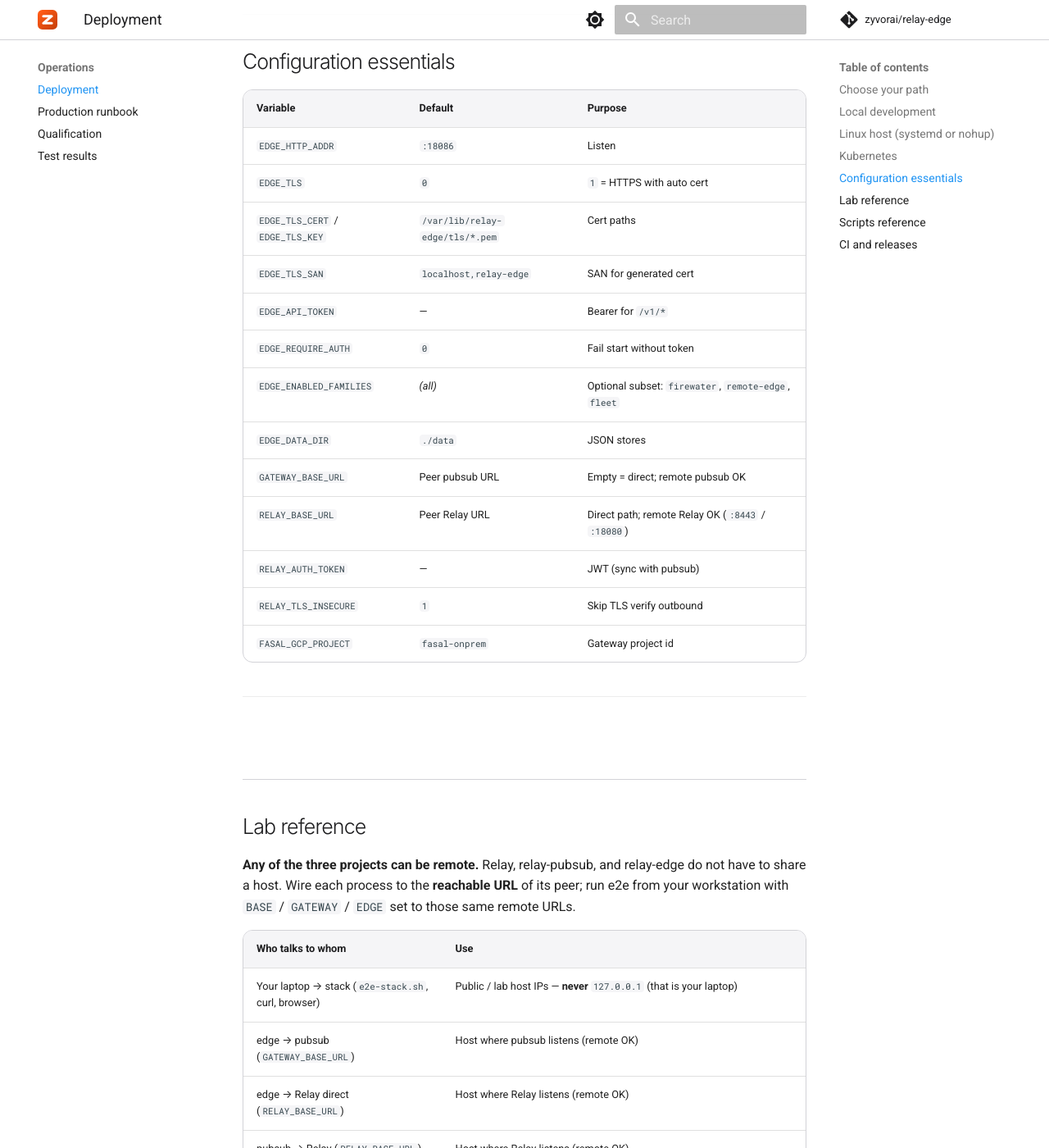
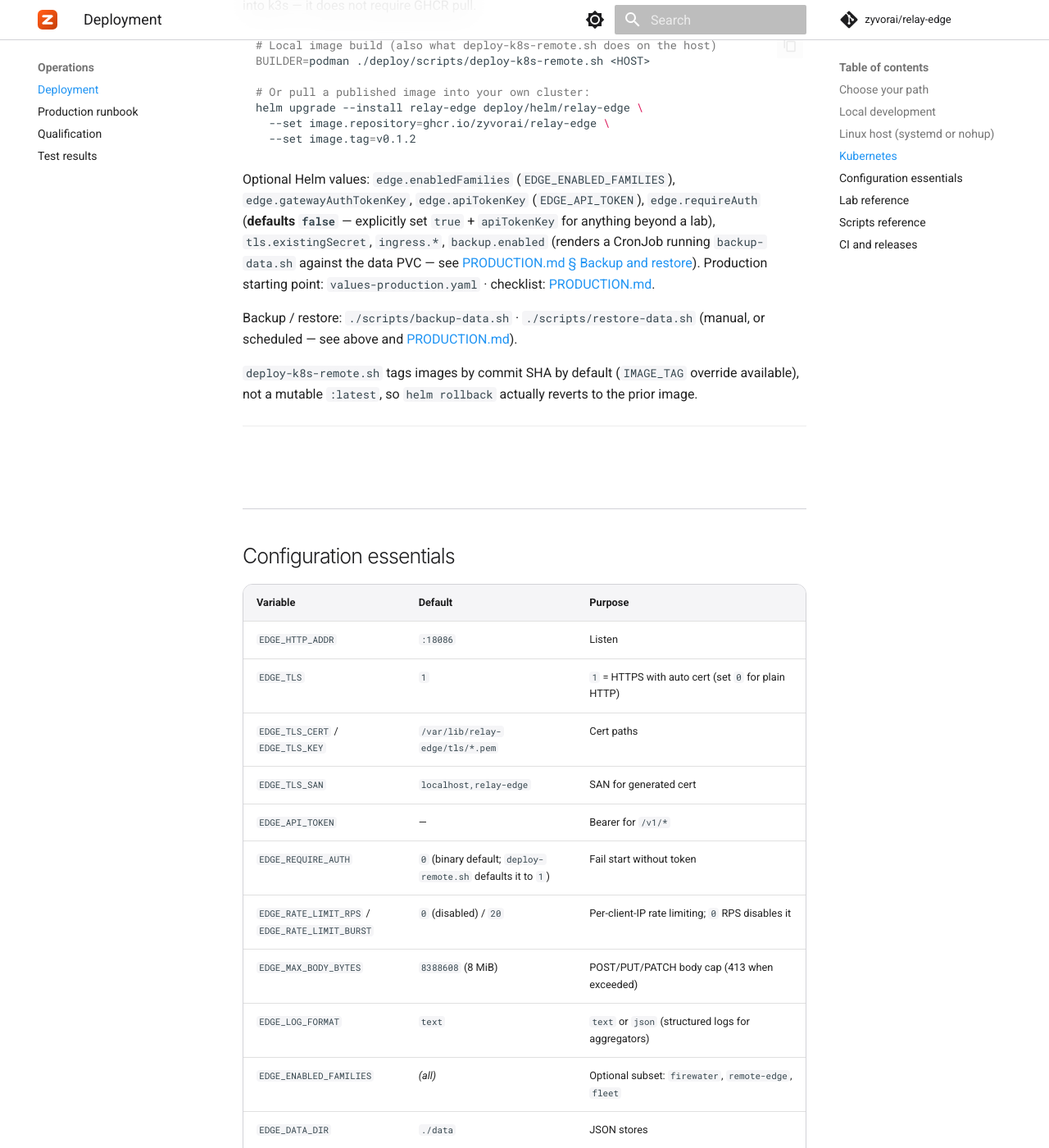
Before and after one commit to zyvorai/relay-edge, an MkDocs documentation site: the page built from docs/DEPLOYMENT.md, in a window 1280 px wide and 1400 px high, scrolled down 4227 px. Shown: the whole window at 82% size. Built offline with MkDocs 1.6.1 and Material for MkDocs 9.7.7, drawn with Linux system fonts in a browser that asks for light colours; comment, search, counter and statistics services are not loaded; some of the changed text lies outside the part shown.

Commit message:
Update docs in detail: CHANGELOG entry for this session, DEPLOYMENT/API/QUALIFICATION accuracy fixes.
CHANGELOG.md had no entry at all for the entire remediation pass (Go 1.27
bump, metrics, logging, rate limiting, SSE fix, data-race fix, CI
hardening, Zynera rename, etc.) -- added a full Unreleased section
grouped by Security/Observability/CI-quality/Docs.

docs/DEPLOYMENT.md was stale and had one real bug (EDGE_TLS default
listed as 0, the binary's actual default is 1): fixed that, documented
deploy-remote.sh's new auth-on-by-default behavior and secret cleanup,
scripts/rollback-remote.sh, the systemd backup timer, EDGE_LOG_FORMAT/
EDGE_RATE_LIMIT_*/EDGE_MAX_BODY_BYTES in the config table, Helm
backup.enabled + commit-tagged images, and rewrote the CI/releases table
(previously said CI only runs "go vet/go test + four smokes" -- it also
runs golangci-lint, the coverage gate, govulncheck, make qualify, and
separate helm/kind/backup-restore/auth-tls jobs; added CodeQL, lab-e2e,
and Deploy docs rows that didn't exist in the table at all).

docs/API.md: documented the real /metrics series now emitted
(request-duration histogram, go_*/process_* collectors) instead of the
stale hand-rolled-counters description, and the 429 rate-limit response.

docs/QUALIFICATION.md: govulncheck row now names the actual pinned
version and its Go 1.27+ requirement instead of a vague "@latest".

````diff
--- a/docs/DEPLOYMENT.md
+++ b/docs/DEPLOYMENT.md
@@ -72,13 +72,18 @@
 
 - **systemd** (default when `sudo -n` works): installs [`deploy/systemd/relay-edge.service`](https://github.com/zyvorai/relay-edge/blob/main/deploy/systemd/relay-edge.service) as `/etc/systemd/system/relay-edge.service` and `enable --now`.
 - **nohup fallback:** when systemd/passwordless sudo is unavailable (set `USE_SYSTEMD=0` to force).
+- **Auth is on by default.** If `EDGE_API_TOKEN` isn't set in your shell, the script generates one and prints it once at the end — save it, it's not stored anywhere else. `EDGE_REQUIRE_AUTH` defaults to `1`; deploying with it explicitly `0` requires `CONFIRM_INSECURE=1` and prints a loud warning.
+- Keeps the previous binary as `bin/relay-edge.previous` on the remote host for rollback. To revert: `./scripts/rollback-remote.sh <HOST> [USER]`.
+- Cleans up the plaintext JWT/token files it scp's to the remote `/tmp` after use, and `chmod 600`s the generated `relay-edge.env`.
 
 | Variable | Deploy default |
 |----------|----------------|
 | `GATEWAY_BASE_URL` | Peer pubsub URL (remote OK; omit when `RELAY_EDGE_DIRECT=1`) |
 | `RELAY_BASE_URL` | Peer Relay URL (`:8443` / `:18080`) — not laptop localhost |
-| `RELAY_TLS_INSECURE` | `1` |
+| `RELAY_TLS_INSECURE` | `1` (overridable — set `RELAY_TLS_INSECURE=0` once Relay/gateway present trusted certs) |
 | `EDGE_TLS` | `1` (HTTPS; accept browser warning) |
+| `EDGE_API_TOKEN` | Auto-generated if unset (see above) |
+| `EDGE_REQUIRE_AUTH` | `1` (needs `CONFIRM_INSECURE=1` to explicitly disable) |
 
 Manual unit install on an appliance:
 
@@ -105,6 +110,8 @@
 EDGE=https://<HOST>:18086 ./scripts/smoke-remote-edge.sh
 EDGE=https://<HOST>:18086 ./scripts/smoke-fleet.sh
 ```
+
+**Scheduled backups:** `deploy-remote.sh` also copies `scripts/backup-data.sh`/`restore-data.sh` to the remote deploy dir. Install [`deploy/systemd/relay-edge-backup.service`](https://github.com/zyvorai/relay-edge/blob/main/deploy/systemd/relay-edge-backup.service) + [`relay-edge-backup.timer`](https://github.com/zyvorai/relay-edge/blob/main/deploy/systemd/relay-edge-backup.timer) as a **user** systemd unit (see the comment header in the `.service` file) for a daily backup into `~/.deployments/zyvor-relay-edge/backups/`.
 
 ---
 
@@ -146,9 +153,11 @@
   --set image.tag=v0.1.2
 ```
 
-Optional Helm values: `edge.enabledFamilies` (`EDGE_ENABLED_FAMILIES`), `edge.gatewayAuthTokenKey`, `edge.apiTokenKey` (`EDGE_API_TOKEN`), `edge.requireAuth`, `tls.existingSecret`, `ingress.*`. Production starting point: `values-production.yaml` · checklist: [PRODUCTION.md](PRODUCTION.md).
+Optional Helm values: `edge.enabledFamilies` (`EDGE_ENABLED_FAMILIES`), `edge.gatewayAuthTokenKey`, `edge.apiTokenKey` (`EDGE_API_TOKEN`), `edge.requireAuth` (**defaults `false`** — explicitly set `true` + `apiTokenKey` for anything beyond a lab), `tls.existingSecret`, `ingress.*`, `backup.enabled` (renders a CronJob running `backup-data.sh` against the data PVC — see [PRODUCTION.md § Backup and restore](PRODUCTION.md#backup-and-restore)). Production starting point: `values-production.yaml` · checklist: [PRODUCTION.md](PRODUCTION.md).
 
-Backup / restore: `./scripts/backup-data.sh` · `./scripts/restore-data.sh`.
+Backup / restore: `./scripts/backup-data.sh` · `./scripts/restore-data.sh` (manual, or scheduled — see above and [PRODUCTION.md](PRODUCTION.md#backup-and-restore)).
+
+`deploy-k8s-remote.sh` tags images by commit SHA by default (`IMAGE_TAG` override available), not a mutable `:latest`, so `helm rollback` actually reverts to the prior image.
 
 ---
 
@@ -157,17 +166,20 @@
 | Variable | Default | Purpose |
 |----------|---------|---------|
 | `EDGE_HTTP_ADDR` | `:18086` | Listen |
-| `EDGE_TLS` | `0` | `1` = HTTPS with auto cert |
+| `EDGE_TLS` | `1` | `1` = HTTPS with auto cert (set `0` for plain HTTP) |
 | `EDGE_TLS_CERT` / `EDGE_TLS_KEY` | `/var/lib/relay-edge/tls/*.pem` | Cert paths |
 | `EDGE_TLS_SAN` | `localhost,relay-edge` | SAN for generated cert |
 | `EDGE_API_TOKEN` | — | Bearer for `/v1/*` |
-| `EDGE_REQUIRE_AUTH` | `0` | Fail start without token |
+| `EDGE_REQUIRE_AUTH` | `0` (binary default; `deploy-remote.sh` defaults it to `1`) | Fail start without token |
+| `EDGE_RATE_LIMIT_RPS` / `EDGE_RATE_LIMIT_BURST` | `0` (disabled) / `20` | Per-client-IP rate limiting; `0` RPS disables it |
+| `EDGE_MAX_BODY_BYTES` | `8388608` (8 MiB) | POST/PUT/PATCH body cap (413 when exceeded) |
+| `EDGE_LOG_FORMAT` | `text` | `text` or `json` (structured logs for aggregators) |
 | `EDGE_ENABLED_FAMILIES` | _(all)_ | Optional subset: `firewater`, `remote-edge`, `fleet` |
 | `EDGE_DATA_DIR` | `./data` | JSON stores |
 | `GATEWAY_BASE_URL` | Peer pubsub URL | Empty = direct; remote pubsub OK |
 | `RELAY_BASE_URL` | Peer Relay URL | Direct path; remote Relay OK (`:8443` / `:18080`) |
 | `RELAY_AUTH_TOKEN` | — | JWT (sync with pubsub) |
-| `RELAY_TLS_INSECURE` | `1` | Skip TLS verify outbound |
+| `RELAY_TLS_INSECURE` | `1` | Skip TLS verify outbound (startup warning logged when left at this default) |
 | `FASAL_GCP_PROJECT` | `fasal-onprem` | Gateway project id |
 
 ---
@@ -217,20 +229,25 @@
 | Script | Purpose |
 |--------|---------|
 | `scripts/deploy-remote.sh` | Build + SSH deploy (systemd or nohup; `RELAY_EDGE_DIRECT=1` for direct) |
+| `scripts/rollback-remote.sh` | Restore the previous binary `deploy-remote.sh` kept |
 | `scripts/lab-wire-relay-act.sh` | Wire Relay Act targets + TLS insecure on lab |
 | `deploy/scripts/deploy-k8s-remote.sh` | Full k8s stack (`BUILDER=podman` default) |
 | `deploy/scripts/k8s-e2e.sh` | Port-forward + smoke on cluster |
 | `scripts/smoke*.sh` | Local farm / firewater / remote-edge / fleet smokes |
 | `scripts/e2e-events-matrix.sh` | All families → Relay (gateway) |
 | `scripts/e2e-direct-stack.sh` | Direct Relay probe + expanded matrix |
-| `Makefile` | `make vet test build smoke-all release-binaries` |
+| `scripts/ci/check-coverage.sh` | CI coverage-regression gate (default threshold 55%) |
+| `Makefile` | `make vet test build smoke-all release-binaries qualify` |
 
 ## CI and releases
 
 | Workflow | Trigger | What it does |
 |----------|---------|--------------|
-| **CI** | PR + push to `main` | `go vet` / `go test` + four smokes vs mock Relay |
-| **Release** | `v*` tag or Actions → Run workflow | Multi-arch binaries + GitHub Release + GHCR image |
-| **release-image** | Push to `main` (code paths) | `ghcr.io/zyvorai/relay-edge:latest` + `sha-*` |
+| **CI** | PR + push to `main` | `gofmt`/`go vet`/`go test -race -cover`, coverage gate, `golangci-lint`, `govulncheck`, four family smokes vs mock Relay, `make qualify`, plus separate jobs for auth+HTTPS smoke, backup/restore round-trip, Helm lint/kubeconform, and a `kind` cluster deploy |
+| **CodeQL** | PR + push to `main`, weekly | Go static security analysis |
+| **Release** | `v*` tag or Actions → Run workflow | Multi-arch binaries + GitHub Release (cosign-signed) + GHCR image |
+| **release-image** | Push to `main` (code paths) | `go vet`/`go test`/`golangci-lint` gate, then `ghcr.io/zyvorai/relay-edge:latest` + `sha-*` |
+| **lab-e2e** | Weekly + manual | Full E2E matrix against real lab hosts via Tailscale — scaffolded, needs secrets before it runs (see [PRODUCTION.md](PRODUCTION.md#production-checklist)) |
+| **Deploy docs** | Push to `main` (docs paths) | Builds and publishes the MkDocs site to GitHub Pages |
 
-Latest: [releases](https://github.com/zyvorai/relay-edge/releases) · image `ghcr.io/zyvorai/relay-edge`.
+Latest: [releases](https://github.com/zyvorai/relay-edge/releases) · image `ghcr.io/zyvorai/relay-edge`. Build requires **Go 1.27+**.
````
Also changed, not shown: CHANGELOG.md (+81 -0 lines), docs/API.md (+3 -1 lines), docs/QUALIFICATION.md (+1 -1 lines).
